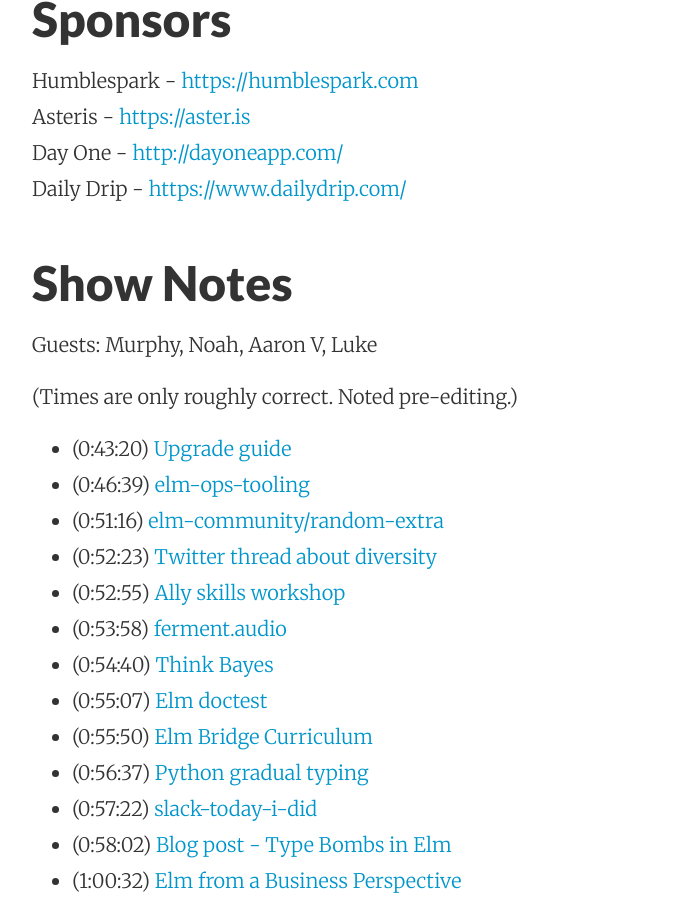
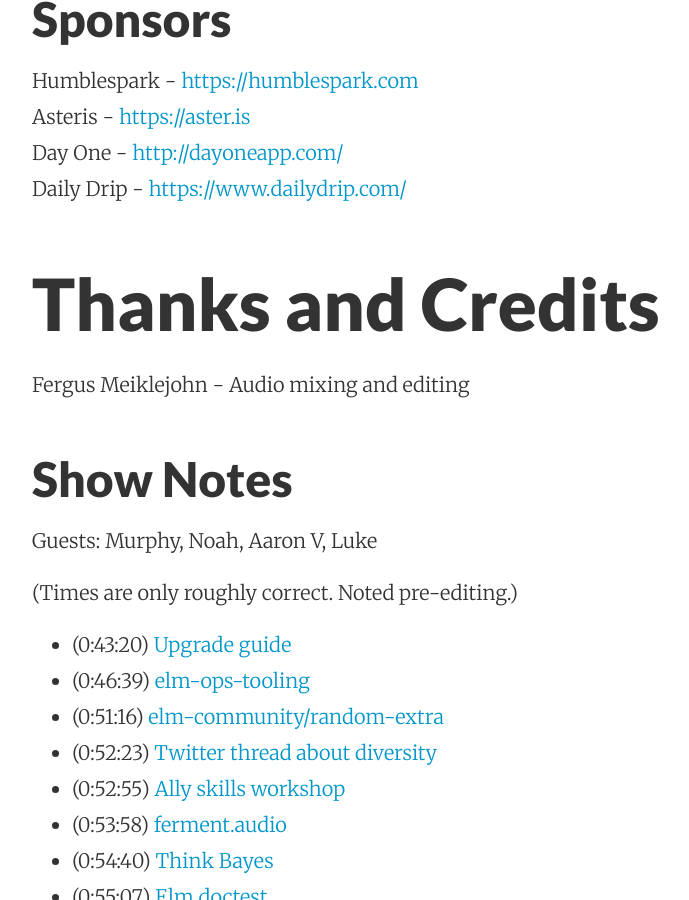
Before and after one commit to elmtown/elmtown.github.io, a Jekyll site: the page built from _posts/2016-11-14-0-18-in-elm-town-episode-5.markdown, in a window 1280 px wide and 900 px high, scrolled down 1440 px. Shown: the whole window, without its empty margins (224-913 px from the left). Built offline with Jekyll 4.4.1, drawn with Linux system fonts in a browser that asks for light colours.

Commit message:
Update 2016-11-14-0-18-in-elm-town-episode-5.markdown

```diff
--- a/_posts/2016-11-14-0-18-in-elm-town-episode-5.markdown
+++ b/_posts/2016-11-14-0-18-in-elm-town-episode-5.markdown
@@ -11,6 +11,10 @@
 Asteris - [https://aster.is](https://aster.is)
 Day One - [http://dayoneapp.com/](http://dayoneapp.com/)
 Daily Drip - [https://www.dailydrip.com/](https://www.dailydrip.com/)
+
+# Thanks and Credits
+
+Fergus Meiklejohn - Audio mixing and editing
 
 ## Show Notes
 
```
